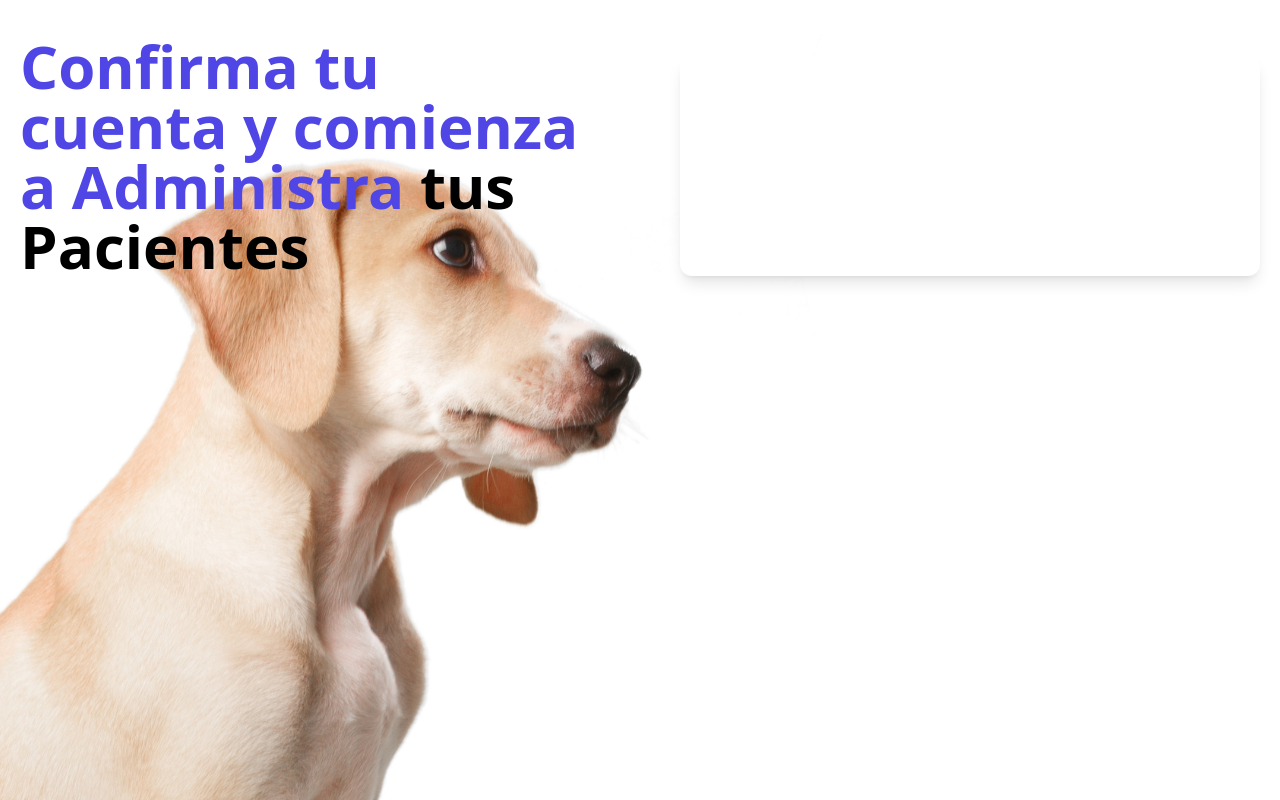
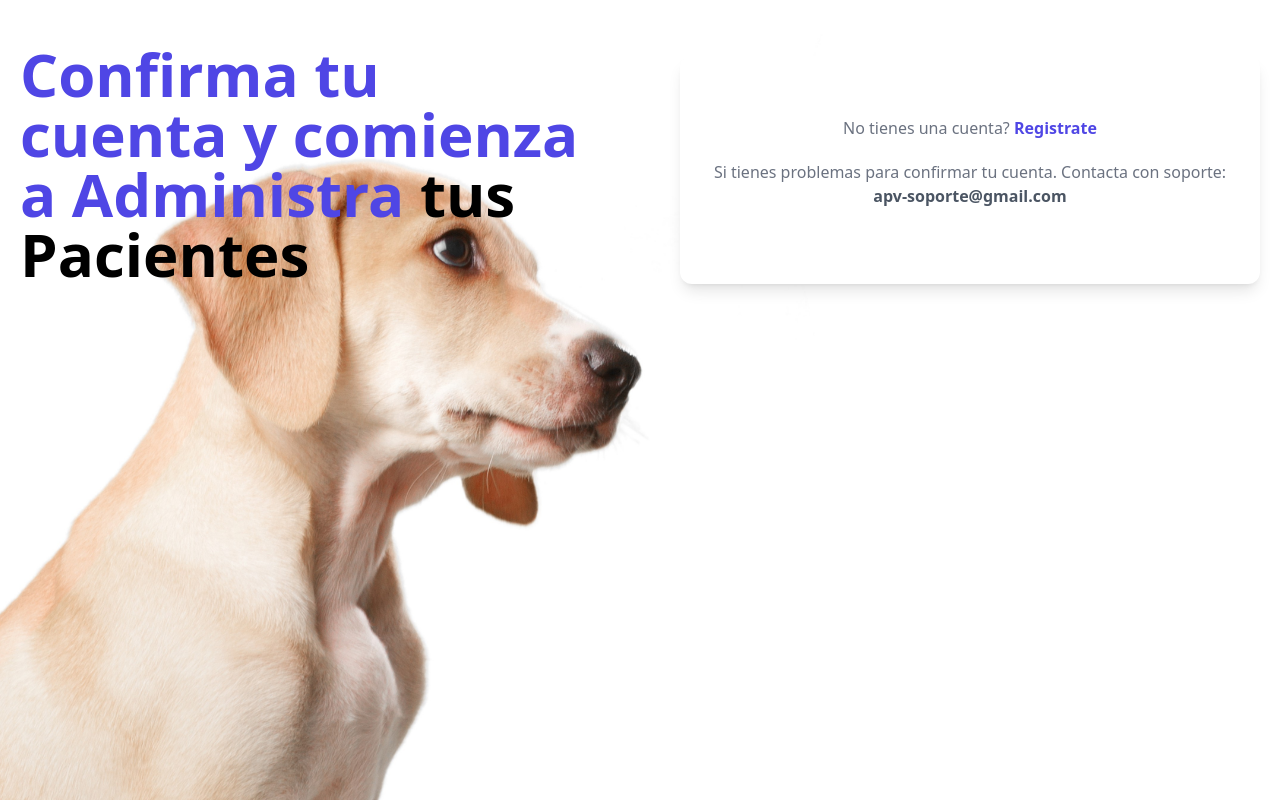
Before and after one commit to Skolldar/apv-frontend, a React (Vite) app: page /confirmar/1 in a window 1280 px wide. Built offline with nearby package versions, Linux system fonts and the light colour scheme; no server answers.

Commit message:
Update ConfirmarCuenta component: extend alert display duration and improve layout for better readability

```diff
--- a/src/paginas/ConfirmarCuenta.jsx
+++ b/src/paginas/ConfirmarCuenta.jsx
@@ -23,9 +23,8 @@ const ConfirmarCuenta = () => {
           msg: data.msg
         })
         setTimeout(() => {
-          // remover alerta aqui.
           setAlerta({})
-       }, 3000);
+       }, 5000);
       } catch (error) {
         setAlerta({
           msg:error.response.data.msg,
@@ -38,7 +37,7 @@ const ConfirmarCuenta = () => {
   }, [id])
     return (
       <>
-        <div>
+        <div className="mt-2">
             <h1 className="text-indigo-600 font-black text-6xl">
                 Confirma tu cuenta y comienza a Administra
                 <span className="text-black"> tus Pacientes</span>
@@ -51,10 +50,19 @@ const ConfirmarCuenta = () => {
             alerta={alerta}
           />}
 
-          {cuentaConfirmada && (
+          {cuentaConfirmada ? (
                 <Link
                 className="block text-center my-5 text-gray-500"
-                to="/">Tienes una cuenta? Inicia Sesion</Link>
+                to="/">Tienes una cuenta? <span className="text-indigo-600 font-semibold cursor-pointer hover:text-indigo-700">Inicia Sesion</span></Link>
+          ) : (
+          <div>
+            <Link
+              className="block text-center my-5 text-gray-500"
+              to="/registrar">No tienes una cuenta? <span className="text-indigo-600 font-semibold cursor-pointer hover:text-indigo-700">Registrate</span></Link>
+            <p className="block text-center my-5 text-gray-500">
+              Si tienes problemas para confirmar tu cuenta. Contacta con soporte: <br /> <span className="text-gray-600 font-semibold cursor-pointer hover:text-indigo-700">apv-soporte@gmail.com</span>
+            </p>
+          </div>
           )}
         </div>
       </>
```
